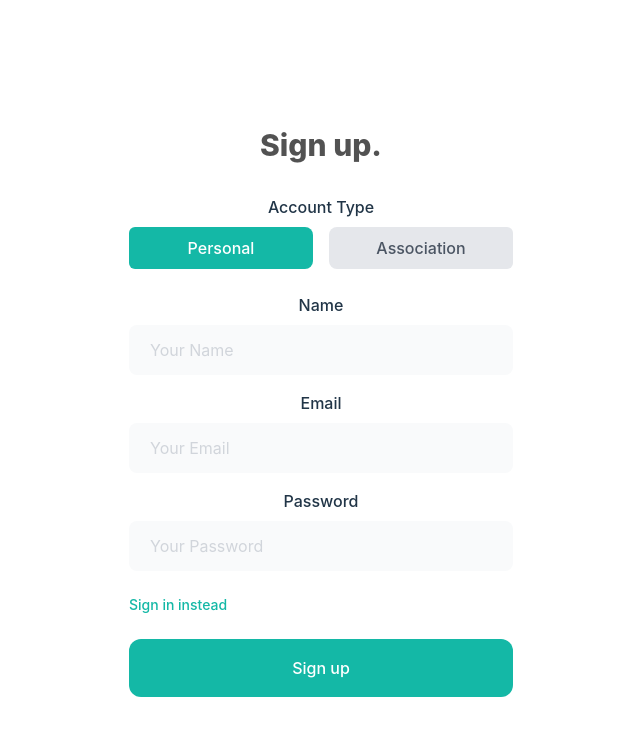
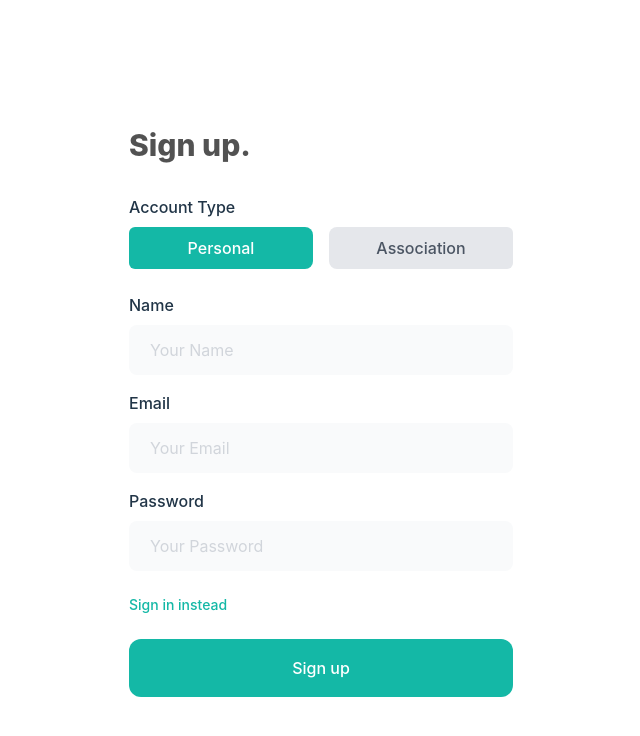
Before and after one commit to heykall/satu-sehat, a React (Vite) app: page /register in a window 1280 px wide. Shown: the top 736 px of the page, without its empty margins (319-959 px from the left). Built offline with nearby package versions, Linux system fonts and the light colour scheme; grey boxes are pictures that could not be loaded.

Commit message:
adjust page navigation

```diff
--- a/src/components/HeroDashBoard.jsx
+++ b/src/components/HeroDashBoard.jsx
@@ -4,14 +4,14 @@ const HeroSection = () => {
   return (
     <section className='flex flex-col sm:flex-row sm:items-center gap-5 sm:gap-16'>
       <div className='flex sm:w-1/2 flex-col gap-1.5'>
-        <h1 className='text-[28px] md:text-[52px] leading-snug font-semibold'>
+        <h1 className='text-left text-[28px] md:text-[52px] leading-snug font-semibold'>
           Solution for standardized your health services data
         </h1>
-        <p className='font-light mb-5 sm:text-[20px] text-[#8C8C8C]'>
+        <p className='text-left font-light mb-5 sm:text-[20px] text-[#8C8C8C]'>
         A database adapter application that serves as a global data hub, connecting and streaming information between local databases and international FHIR standards.
         </p>
         <ButtonLink
-          path='/'
+          path='/login'
           text='Get Started'
           width={'w-full sm:w-1/3'}
         />
--- a/src/components/Navbar.jsx
+++ b/src/components/Navbar.jsx
@@ -11,12 +11,14 @@ const Navbar = () => {
         </Link>
         <div className='flex flex-1 justify-end items-center'>
 
+                <Link to='/login'>
                 <button
                   className='bg-teal-400 px-8 py-2 rounded text-white'
-                  to='/signin'
+
                 >
                   Login
                 </button>
+                </Link>
         </div>
       </nav>
     </header>
--- a/src/pages/LoginPage.jsx
+++ b/src/pages/LoginPage.jsx
@@ -1,3 +1,5 @@
+import { Link } from "react-router-dom"
+
 const LoginPage = () => {
     return (
         <>
@@ -9,21 +11,21 @@ const LoginPage = () => {
         <div className="flex flex-col justify-center flex-1 px-4 py-12 overflow-hidden sm:px-6 lg:flex-none lg:px-20 xl:px-24">
             <div className="w-full max-w-xl mx-auto lg:w-96">
                 <div>
-                    <h2 className="mt-6 text-3xl font-extrabold text-neutral-600">Sign in.</h2>
+                    <h2 className="flex justify-left mt-6 text-3xl font-extrabold text-neutral-600">Log in.</h2>
                 </div>
 
                 <div className="mt-8">
                     <div className="mt-6">
                         <form action="#" method="POST" className="space-y-6">
                             <div>
-                                <label for="email" className="block text-sm font-medium text-neutral-600"> Email address </label>
+                                <label for="email" className="flex justify-left block text-sm font-medium text-neutral-600"> Email address </label>
                                 <div className="mt-1">
                                     <input id="email" name="email" type="email" autocomplete="email" required="" placeholder="Your Email" className="block w-full px-5 py-3 text-base text-neutral-600 placeholder-gray-300 transition duration-500 ease-in-out transform border border-transparent rounded-lg bg-gray-50 focus:outline-none focus:border-transparent focus:ring-2 focus:ring-white focus:ring-offset-2 focus:ring-offset-gray-300"/>
                                 </div>
                             </div>
 
                             <div className="space-y-1">
-                                <label for="password" className="block text-sm font-medium text-neutral-600"> Password </label>
+                                <label for="password" className="flex justify-left block text-sm font-medium text-neutral-600"> Password </label>
                                 <div className="mt-1">
                                     <input id="password" name="password" type="password" autocomplete="current-password" required="" placeholder="Your Password" className="block w-full px-5 py-3 text-base text-neutral-600 placeholder-gray-300 transition duration-500 ease-in-out transform border border-transparent rounded-lg bg-gray-50 focus:outline-none focus:border-transparent focus:ring-2 focus:ring-white focus:ring-offset-2 focus:ring-offset-gray-300"/>
                                 </div>
@@ -32,12 +34,12 @@ const LoginPage = () => {
                             <div className="flex items-center justify-between">
 
                                 <div className="text-sm">
-                                    <a href="#" className="font-medium text-teal-500 hover:text-teal-400"> Register here </a>
+                                    <Link to="/register"  className="font-medium text-teal-500 hover:text-teal-400"> Register here </Link>
                                 </div>
                             </div>
 
                             <div>
-                                <button type="submit" className="flex items-center justify-center w-full px-10 py-4 text-base font-medium text-center text-white transition duration-500 ease-in-out transform bg-teal-500 rounded-xl hover:bg-teal-600 focus:outline-none focus:ring-2 focus:ring-offset-2 focus:ring-blue-500">Sign in</button>
+                                <button type="submit" className="flex items-center justify-center w-full px-10 py-4 text-base font-medium text-center text-white transition duration-500 ease-in-out transform bg-teal-500 rounded-xl hover:bg-teal-600 focus:outline-none focus:ring-2 focus:ring-offset-2 focus:ring-blue-500">Login</button>
                             </div>
                         </form>
                     </div>
--- a/src/pages/Register.jsx
+++ b/src/pages/Register.jsx
@@ -1,4 +1,5 @@
 import React, { useState } from 'react';
+import { Link } from 'react-router-dom';
 
 const RegistrationForm = () => {
   const [accountType, setAccountType] = useState('personal');
@@ -17,14 +18,14 @@ const RegistrationForm = () => {
           <div className="flex flex-col justify-center flex-1 px-4 py-12 overflow-hidden sm:px-6 lg:flex-none lg:px-20 xl:px-24">
             <div className="w-full max-w-xl mx-auto lg:w-96">
               <div>
-                <h2 className="mt-6 text-3xl font-extrabold text-neutral-600">Sign up.</h2>
+                <h2 className="flex justify-left mt-6 text-3xl font-extrabold text-neutral-600">Sign up.</h2>
               </div>
 
               <div className="mt-8">
                 <div className="mt-6">
                   <form action="#" method="POST" className="space-y-6">
                     <div className="mb-4">
-                      <label className="block mb-2 font-medium">Account Type</label>
+                      <label className="flex justify-left block mb-2 font-medium">Account Type</label>
                       <div className="flex gap-4">
                         <button
                           type="button"
@@ -50,7 +51,7 @@ const RegistrationForm = () => {
                     {accountType === 'personal' ? (
                       <div>
                         <div className="mb-4">
-                          <label className="block mb-2 font-medium" htmlFor="name">
+                          <label className="flex justify-left block mb-2 font-medium" htmlFor="name">
                             Name
                           </label>
                           <input
@@ -62,7 +63,7 @@ const RegistrationForm = () => {
                           />
                         </div>
                         <div className="mb-4">
-                          <label className="block mb-2 font-medium" htmlFor="email">
+                          <label className="flex justify-left block mb-2 font-medium" htmlFor="email">
                             Email
                           </label>
                           <input
@@ -76,7 +77,7 @@ const RegistrationForm = () => {
                           />
                         </div>
                         <div className="mb-4">
-                          <label className="block mb-2 font-medium" htmlFor="password">
+                          <label className="flex justify-left block mb-2 font-medium" htmlFor="password">
                             Password
                           </label>
                           <input
@@ -91,7 +92,7 @@ const RegistrationForm = () => {
                     ) : (
                       <div>
                         <div className="mb-4">
-                          <label className="block mb-2 font-medium" htmlFor="associationName">
+                          <label className="flex justify-left block mb-2 font-medium" htmlFor="associationName">
                             Association Name
                           </label>
                           <input
@@ -103,7 +104,7 @@ const RegistrationForm = () => {
                           />
                         </div>
                         <div className="mb-4">
-                          <label className="block mb-2 font-medium" htmlFor="contactPerson">
+                          <label className="flex justify-left block mb-2 font-medium" htmlFor="contactPerson">
                             Contact Person
                           </label>
                           <input
@@ -115,7 +116,7 @@ const RegistrationForm = () => {
                           />
                         </div>
                         <div className="mb-4">
-                          <label className="block mb-2 font-medium" htmlFor="associationEmail">
+                          <label className="flex justify-left block mb-2 font-medium" htmlFor="associationEmail">
                             Association Email
                           </label>
                           <input
@@ -129,7 +130,7 @@ const RegistrationForm = () => {
                           />
                         </div>
                         <div className="mb-4">
-                          <label className="block mb-2 font-medium" htmlFor="associationPassword">
+                          <label className="flex justify-left block mb-2 font-medium" htmlFor="associationPassword">
                             Password
                           </label>
                           <input
@@ -145,9 +146,9 @@ const RegistrationForm = () => {
 
                     <div className="flex items-center justify-between">
                       <div className="text-sm">
-                        <a href="#" className="font-medium text-teal-500 hover:text-teal-400">
+                        <Link to="/login" className="font-medium text-teal-500 hover:text-teal-400">
                           Sign in instead
-                        </a>
+                        </Link>
                       </div>
                     </div>
 
```
